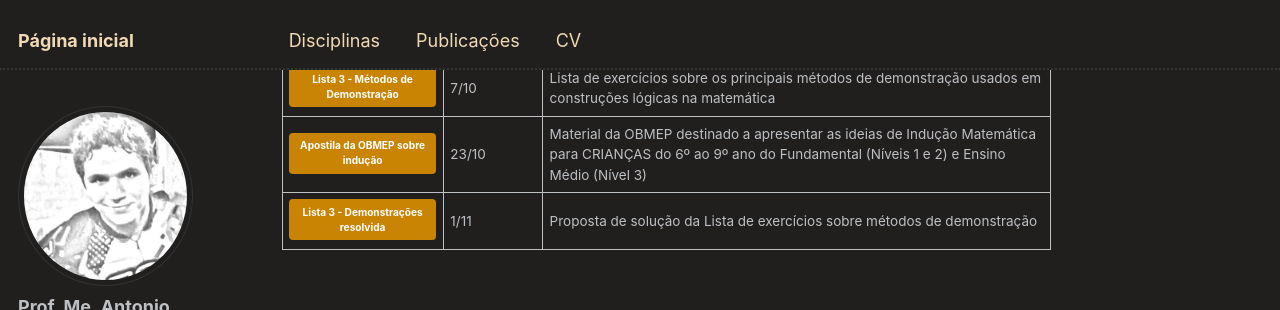
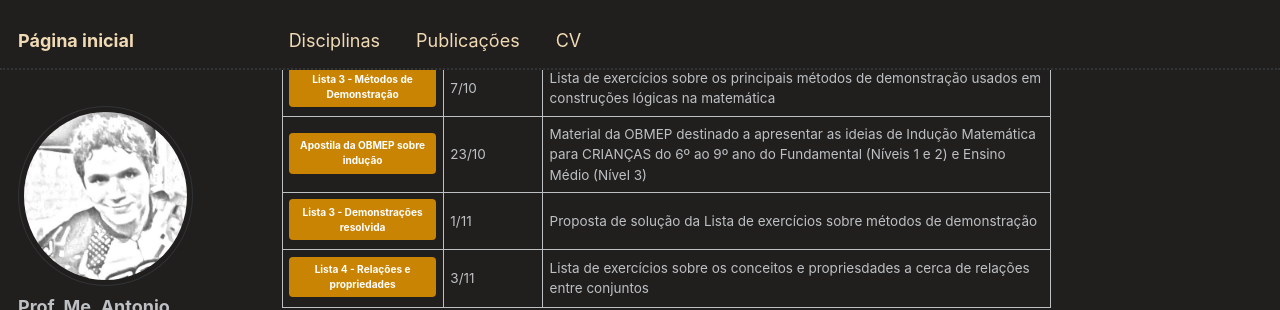
Before and after one commit to antmelo/antmelo.github.io, a Jekyll site: the page built from _teaching/2024-2-fundamentos.md, in a window 1280 px wide and 900 px high, scrolled down 1598 px, cut to the strip 0-310 px from the top of the window. Built offline with Jekyll 4.4.1, drawn with Linux system fonts in a browser that asks for light colours; some web fonts are replaced.

Commit message:
Update 2024-2-fundamentos.md

```diff
--- a/_teaching/2024-2-fundamentos.md
+++ b/_teaching/2024-2-fundamentos.md
@@ -44,6 +44,7 @@ lógicas; Lógica de predicados. Aplicações de lógica de predicados.
 | [Lista 3 - Métodos de Demonstração](https://antmelo.github.io/files/Lista3_Demons.pdf){: .btn}   | 7/10   | Lista de exercícios sobre os principais métodos de demonstração usados em construções lógicas na matemática           |
 | [Apostila da OBMEP sobre indução](http://www.obmep.org.br/docs/apostila4.pdf){: .btn}   | 23/10   | Material da OBMEP destinado a apresentar as ideias de Indução Matemática para CRIANÇAS do 6º ao 9º ano do Fundamental (Níveis 1 e 2) e Ensino Médio (Nível 3)           |
 | [Lista 3 - Demonstrações resolvida](https://antmelo.github.io/files/FundL3solv.pdf){: .btn}   | 1/11   | Proposta de solução da Lista de exercícios sobre métodos de demonstração           |
+| [Lista 4 - Relações e propriedades](https://antmelo.github.io/files/Lista3_Relacoes.pdf){: .btn}   | 3/11   | Lista de exercícios sobre os conceitos e propriesdades a cerca de relações entre conjuntos           |
 
 &nbsp;&nbsp;&nbsp;
 <iframe width="560" height="315" src="https://www.youtube.com/embed/1jAOBgL6lbg?si=MMP8JfAU49F1Q1rz" title="YouTube video player" frameborder="0" allow="accelerometer; autoplay; clipboard-write; encrypted-media; gyroscope; picture-in-picture; web-share" referrerpolicy="strict-origin-when-cross-origin" allowfullscreen></iframe> &nbsp;&nbsp;&nbsp;
```
